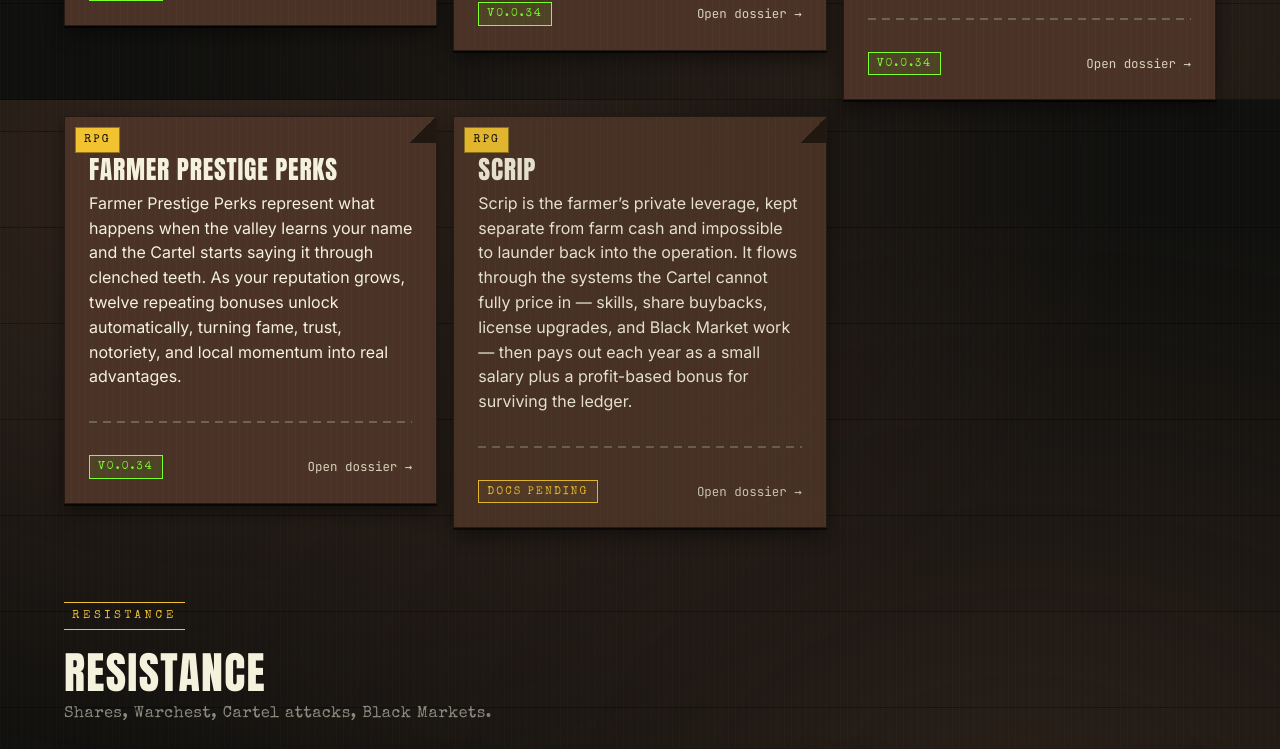
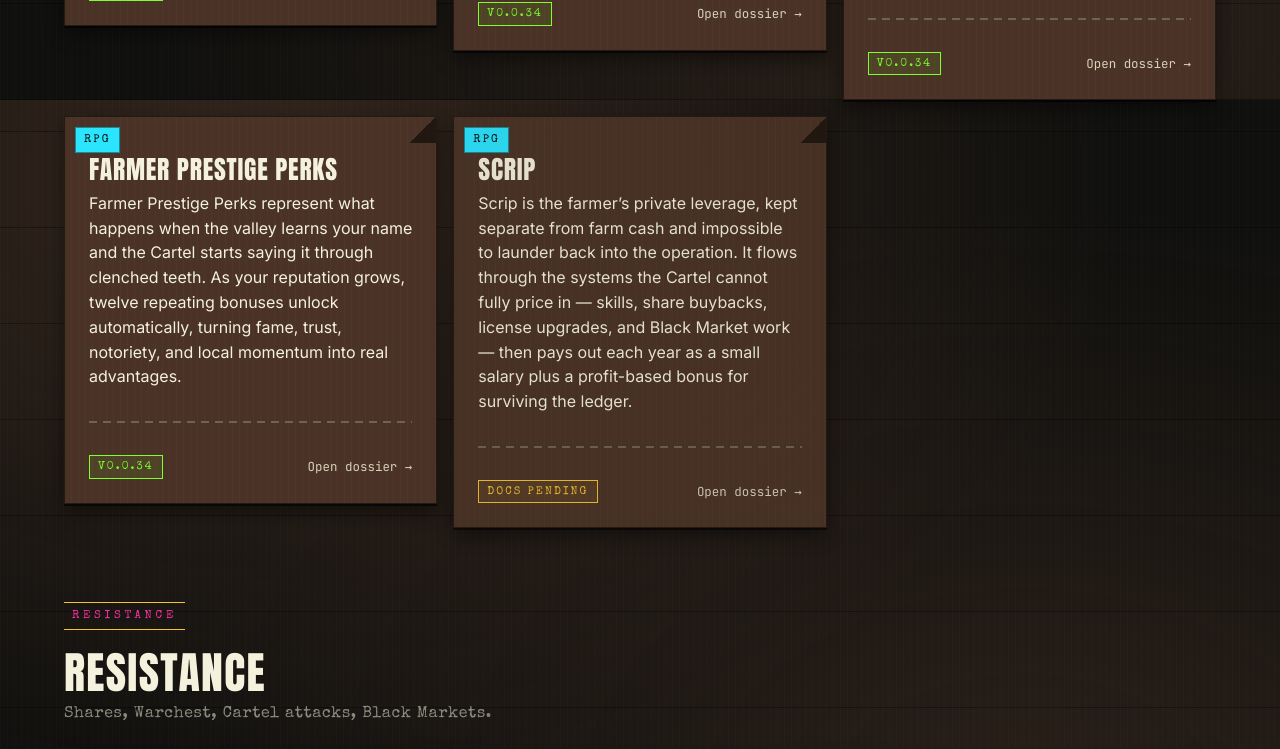
Before and after one commit to rwsp/farmpunkmarketingsite, a React (Vite) app: page /field-manual in a window 1280 px wide. Shown: the part 1500-2249 px from the top of the page. Built offline with nearby package versions, Linux system fonts and the light colour scheme.

Commit message:
field manual colors

```diff
--- a/src/components/ui/Card.tsx
+++ b/src/components/ui/Card.tsx
@@ -1,10 +1,13 @@
 import type { ReactNode } from 'react';
 import './card.css';
+
+export type BadgeTone = 'rpg' | 'resistance' | 'production' | 'money';
 
 type DossierProps = {
   children: ReactNode;
   stamp?: string;
   badge?: string;
+  badgeTone?: BadgeTone;
   tilt?: number;
   className?: string;
 };
@@ -17,13 +20,17 @@ export function DossierCard({
   children,
   stamp,
   badge,
+  badgeTone,
   tilt = 0,
   className = ''
 }: DossierProps) {
   const style = { ['--tilt' as string]: `${tilt}deg` };
+  const badgeClass = badgeTone
+    ? `fp-dossier__badge fp-dossier__badge--${badgeTone}`
+    : 'fp-dossier__badge';
   return (
     <article className={`fp-dossier ${className}`} style={style}>
-      {badge && <span className="fp-dossier__badge">{badge}</span>}
+      {badge && <span className={badgeClass}>{badge}</span>}
       {stamp && <span className="fp-dossier__stamp">{stamp}</span>}
       <div className="fp-dossier__body">{children}</div>
     </article>
--- a/src/components/ui/card.css
+++ b/src/components/ui/card.css
@@ -55,6 +55,28 @@
   color: var(--fp-ink-black);
   border: 1px solid rgba(0, 0, 0, 0.4);
   z-index: 2;
+}
+
+/* ── Badge tones — one per Field Manual category ────────────────── */
+/* RPG: spray cyan — slow personal leverage. */
+.fp-dossier__badge--rpg {
+  background: var(--fp-spray-cyan);
+  color: var(--fp-ink-black);
+}
+/* Resistance: hot magenta — defacement, rebellion, the fight. */
+.fp-dossier__badge--resistance {
+  background: var(--fp-hot-magenta);
+  color: var(--fp-ink-black);
+}
+/* Production: warning yellow — harvest, the actual farm. (Same as default.) */
+.fp-dossier__badge--production {
+  background: var(--fp-warning-yellow);
+  color: var(--fp-ink-black);
+}
+/* Money: acid green — cash, scrip, the ledger. */
+.fp-dossier__badge--money {
+  background: var(--fp-acid-green);
+  color: var(--fp-ink-black);
 }
 
 .fp-dossier__stamp {
--- a/src/pages/FieldManual.tsx
+++ b/src/pages/FieldManual.tsx
@@ -60,9 +60,9 @@ export function FieldManual() {
           const sorted = [...entries].sort((a, b) => sortPriority(a) - sortPriority(b));
 
           return (
-            <section key={cat} className="fp-fm__cat">
+            <section key={cat} className={`fp-fm__cat fp-fm__cat--${cat.toLowerCase()}`}>
               <header>
-                <span className="fp-eyebrow">{cat}</span>
+                <span className="fp-eyebrow fp-fm__cat-eyebrow">{cat}</span>
                 <h2>{cat}</h2>
                 <p className="fp-fm__cat-blurb">{CATEGORY_BLURB[cat]}</p>
               </header>
@@ -90,6 +90,7 @@ function CatalogCard({ entry, category }: { entry: CatalogEntry; category: Categ
     <Link to={href} className="fp-fm__link">
       <DossierCard
         badge={category.toUpperCase()}
+        badgeTone={category.toLowerCase() as 'rpg' | 'resistance' | 'production' | 'money'}
         tilt={0}
       >
         <h3>{entry.title}</h3>
--- a/src/pages/field-manual.css
+++ b/src/pages/field-manual.css
@@ -33,6 +33,13 @@
   font-family: var(--font-stamp);
   letter-spacing: 0.04em;
 }
+
+/* Section eyebrow color follows the category badge color, so the section
+   header and the cards under it read as the same colorway. */
+.fp-fm__cat--rpg        .fp-fm__cat-eyebrow { color: var(--fp-spray-cyan); }
+.fp-fm__cat--resistance .fp-fm__cat-eyebrow { color: var(--fp-hot-magenta); }
+.fp-fm__cat--production .fp-fm__cat-eyebrow { color: var(--fp-warning-yellow); }
+.fp-fm__cat--money      .fp-fm__cat-eyebrow { color: var(--fp-acid-green); }
 
 .fp-fm__grid {
   display: grid;
--- a/src/styles/tokens.css
+++ b/src/styles/tokens.css
@@ -15,6 +15,7 @@
   --fp-bone-paper: #D8D0B8;
   --fp-acid-green: #7CFF2B;
   --fp-hot-magenta: #FF2FA3;
+  --fp-spray-cyan: #2BE5FF;
   --fp-spray-purple: #6B2C83;
   --fp-warning-yellow: #F2C230;
   --fp-flash-white: #F4F1DC;
```
